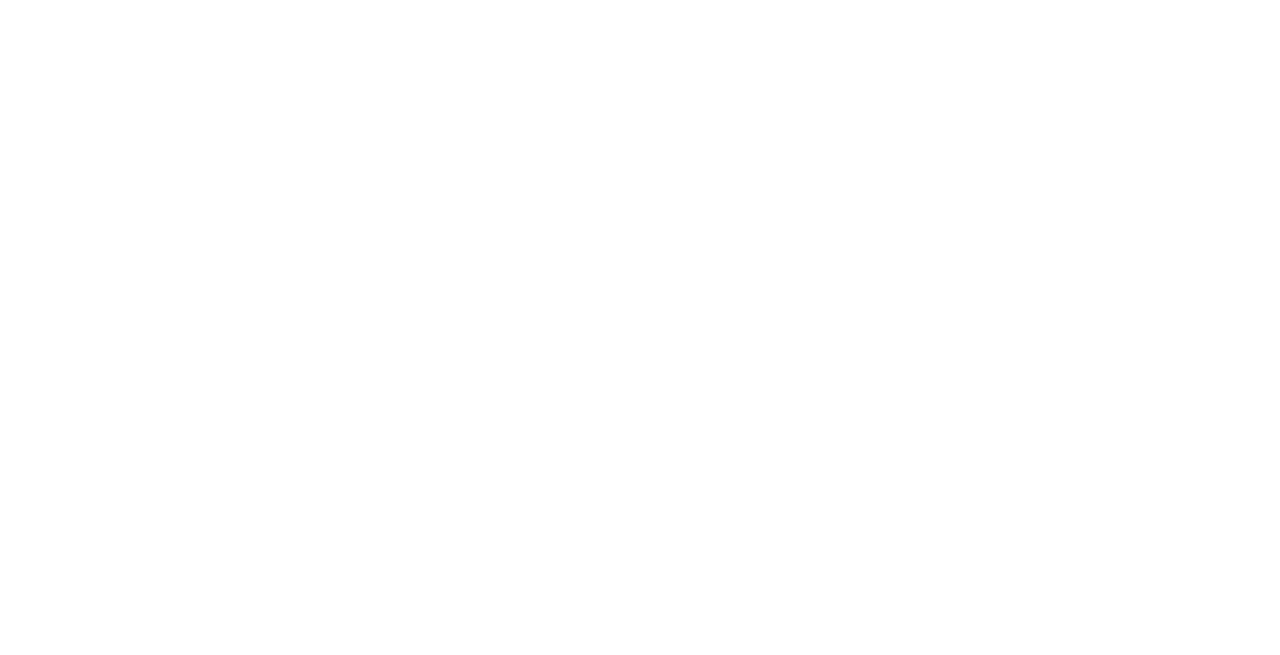
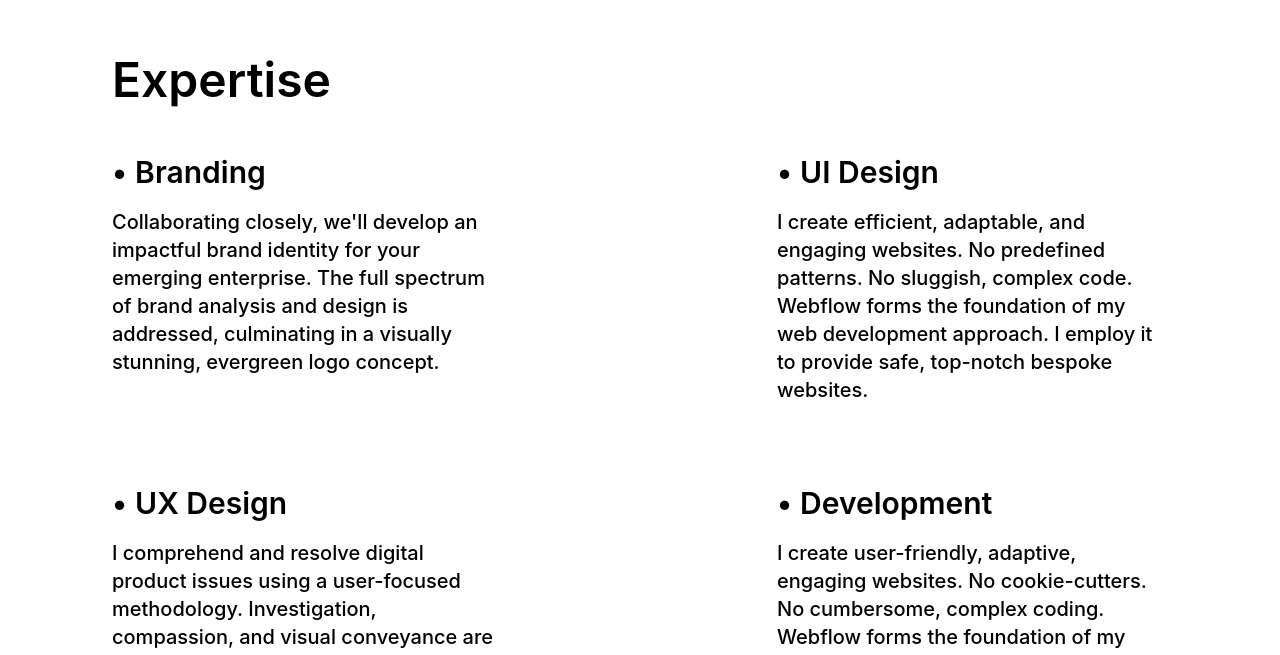
Before and after one commit to ArtemTarakanov/Joey, a React (Vite) app: page / in a window 1280 px wide. Shown: the part 2129-2784 px from the top of the page. Before the commit the page ends 2104 px from the top, so only its background shows below. Built offline with nearby package versions, Linux system fonts and the light colour scheme.

Commit message:
Реализована секция Expertise

```diff
--- a/src/components/Expertise.tsx
+++ b/src/components/Expertise.tsx
@@ -1,10 +1,43 @@
 import {useTheme} from "../context/ThemeContext.tsx";
+
+const cards = [
+    {
+        title: 'Branding',
+        description: 'Collaborating closely, we\'ll develop an impactful brand identity for your emerging enterprise. The full spectrum of brand analysis and design is addressed, culminating in a visually stunning, evergreen logo concept.',
+    },
+    {
+        title: 'UI Design',
+        description: 'I create efficient, adaptable, and engaging websites. No predefined patterns. No sluggish, complex code. Webflow forms the foundation of my web development approach. I employ it to provide safe, top-notch bespoke websites.',
+    },
+    {
+        title: 'UX Design',
+        description: 'I comprehend and resolve digital product issues using a user-focused methodology. Investigation, compassion, and visual conveyance are a few techniques I apply to captivate and involve your users while fulfilling your business requirements.',
+    },
+    {
+        title: 'Development',
+        description: 'I create user-friendly, adaptive, engaging websites. No cookie-cutters. No cumbersome, complex coding. Webflow forms the foundation of my web development approach. I employ it to produce safe, top-notch personalized websites.',
+    },
+
+]
 
 export default function Expertise(){
     const {isDark} = useTheme();
     return(
-        <section>
+        <section className={`h-auto flex items-center justify-center px-28 max-md:px-4 py-19 max-md:py-5 ${isDark ? 'bg-black' : 'bg-white'}` }>
+            <div className={`flex flex-col gap-11 max-md:gap-3.5 `}>
+                <h2 className={`font-['Work Sans'] font-semibold text-5xl max-md:text-2xl leading-[120%] tracking-[-1%] ${isDark?`text-white`:`text-black`}`}>Expertise</h2>
 
+                <div className = {`grid grid-cols-2 max-md:grid-cols-1 gap-x-68.5 gap-y-20 max-md:gap-y-8 justify-center w-full`}>
+                    {cards.map((card, index) => (
+                        <div key={index}>
+                            <h3 className={`font-['Work Sans'] font-semibold text-3xl max-md:text-xl leading-[130%] tracking-[-1%] mb-4 max-md:mb-3 ${isDark?`text-white before:content-['•'] before:mr-2 before:text-white`:`text-black before:content-['•'] before:mr-2 before:text-black`}`}>{card.title}</h3>
+                            <p className={`font-['Work Sans'] font-medium text-xl max-md:text-sm leading-[140%] tracking-[-1%] max-w-112 ${isDark?`text-white`:`text-black`}`}>{card.description}</p>
+                        </div>
+                    ))}
+                </div>
+
+
+            </div>
         </section>
     );
 }
```
